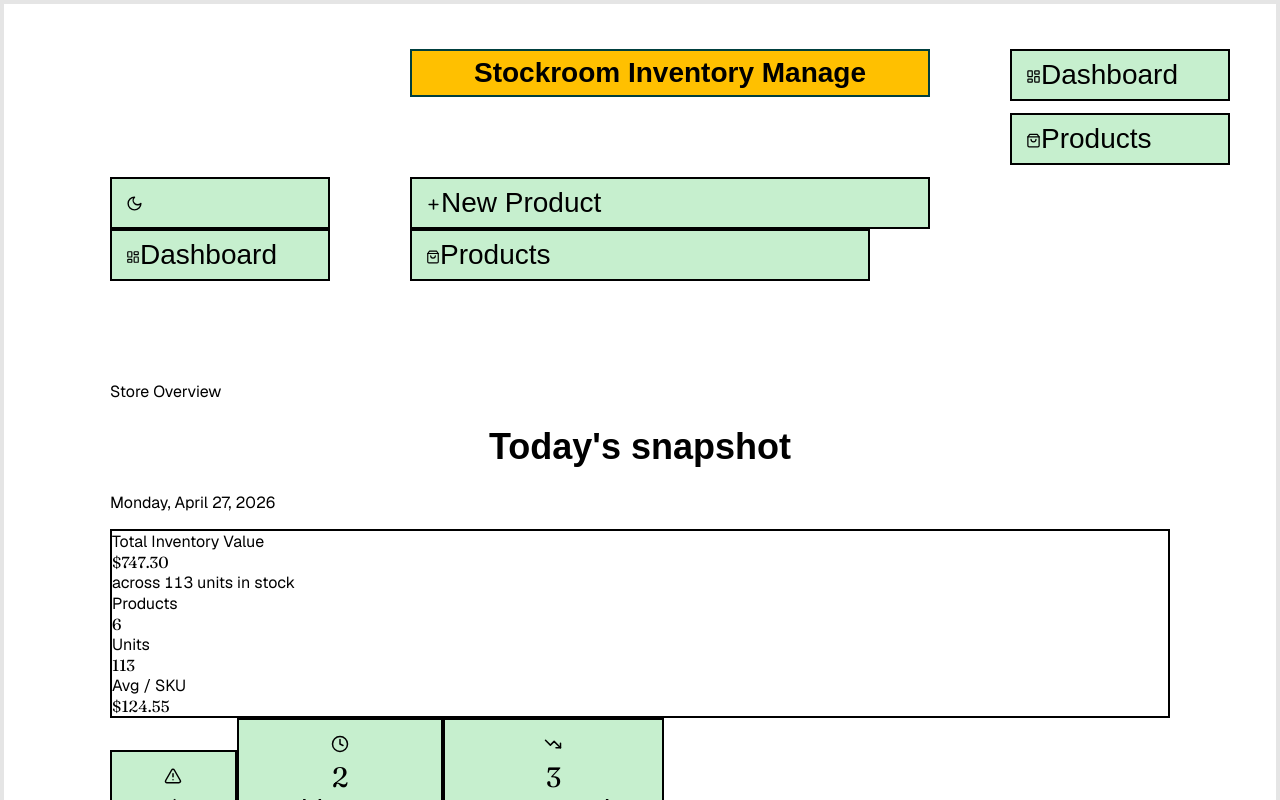
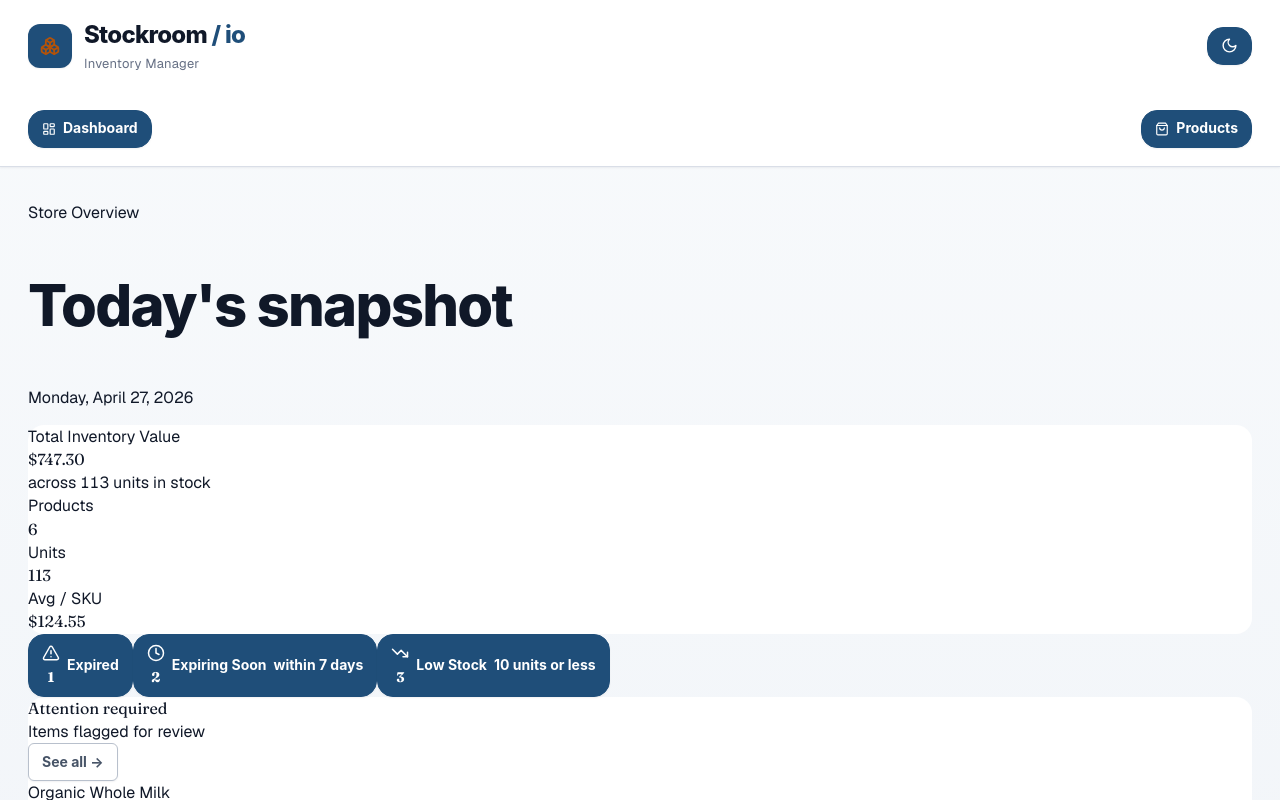
Before and after one commit to bareqsm/-stockroom-io, a React (Vite) app: page / in a window 1280 px wide. Shown: the top 800 px of the page. Built offline with nearby package versions, Linux system fonts and the light colour scheme.

Commit message:
Apply professional business CSS theme

```diff
--- a/src/index.css
+++ b/src/index.css
@@ -1,7 +1,34 @@
-/* Stockroom Inventory Manager - Simple Home Page Style */
+/* Stockroom Inventory Manager - Professional Business Theme */
 
 * {
   box-sizing: border-box;
+}
+
+:root {
+  --bg: #f4f6f8;
+  --surface: #ffffff;
+  --surface-soft: #f9fafb;
+  --border: #d9dee7;
+  --border-strong: #b8c0cc;
+
+  --text: #101828;
+  --muted: #667085;
+  --muted-dark: #475467;
+
+  --primary: #1f4e79;
+  --primary-dark: #173b5c;
+  --primary-soft: #e8f1f8;
+
+  --success: #15803d;
+  --warning: #b45309;
+  --danger: #b42318;
+
+  --radius-sm: 6px;
+  --radius-md: 10px;
+  --radius-lg: 16px;
+
+  --shadow-sm: 0 1px 2px rgba(16, 24, 40, 0.06);
+  --shadow-md: 0 8px 22px rgba(16, 24, 40, 0.08);
 }
 
 html,
@@ -9,249 +36,418 @@ body,
 #root {
   margin: 0;
   min-height: 100%;
-  font-family: Arial, Helvetica, sans-serif;
-  background: #ffffff;
-  color: #000000;
+  font-family: Inter, Arial, Helvetica, sans-serif;
+  background: var(--bg);
+  color: var(--text);
 }
 
 body {
-  border: 4px solid #e5e5e5;
+  min-height: 100vh;
 }
 
-/* Main app container */
+/* App background */
 .min-h-screen {
   min-height: 100vh;
-  background: #ffffff !important;
-  color: #000000 !important;
+  background: linear-gradient(180deg, #f8fafc 0%, #eef2f7 100%) !important;
+  color: var(--text) !important;
 }
 
 /* Header */
 header {
-  border: none !important;
-  background: #ffffff !important;
-  position: static !important;
-  padding-top: 45px;
+  background: rgba(255, 255, 255, 0.96) !important;
+  border-bottom: 1px solid var(--border) !important;
+  box-shadow: var(--shadow-sm) !important;
+  position: sticky !important;
+  top: 0;
+  z-index: 40;
+  backdrop-filter: blur(10px);
 }
 
 header > div {
-  max-width: 1100px !important;
+  max-width: 1280px !important;
   margin: 0 auto !important;
-  padding: 0 20px !important;
-  display: grid !important;
-  grid-template-columns: 220px 1fr 220px !important;
-  align-items: start !important;
-  gap: 80px !important;
+  padding: 18px 28px !important;
+  display: flex !important;
+  align-items: center !important;
+  justify-content: space-between !important;
+  gap: 24px !important;
+  flex-wrap: wrap !important;
 }
 
-/* Logo/title area */
+/* Brand */
 header > div > div:first-child {
-  grid-column: 2;
-  grid-row: 1;
-  justify-content: center !important;
-  text-align: center;
-  background: #ffc000;
-  border: 2px solid #003f3f;
-  padding: 8px 20px;
-  min-width: 520px;
+  display: flex !important;
+  align-items: center !important;
+  gap: 12px !important;
 }
 
-/* Hide logo icon */
 header > div > div:first-child > div:first-child {
-  display: none !important;
+  width: 44px !important;
+  height: 44px !important;
+  border-radius: 12px !important;
+  background: var(--primary) !important;
+  color: #ffffff !important;
+  display: flex !important;
+  align-items: center !important;
+  justify-content: center !important;
+  box-shadow: var(--shadow-sm) !important;
 }
 
-/* App title */
 header .font-display {
-  font-family: Arial, Helvetica, sans-serif !important;
-  font-size: 28px !important;
+  font-family: Inter, Arial, Helvetica, sans-serif !important;
+  font-size: 24px !important;
   font-weight: 800 !important;
-  color: #000000 !important;
-  line-height: 1 !important;
+  letter-spacing: -0.03em !important;
+  color: var(--text) !important;
+  line-height: 1.1 !important;
 }
 
-header .font-display::after {
-  content: " Inventory Manage";
+header .font-display span {
+  color: var(--primary) !important;
 }
 
-header .font-display span,
 header .font-display + div {
-  display: none !important;
+  margin-top: 2px !important;
+  font-size: 13px !important;
+  color: var(--muted) !important;
+  letter-spacing: 0.02em !important;
 }
 
-/* Navigation */
+/* Header navigation */
 nav {
   display: flex !important;
-  flex-direction: column !important;
-  gap: 12px !important;
-  grid-column: 3;
-  grid-row: 1 / span 2;
-  margin-left: 0 !important;
+  align-items: center !important;
+  gap: 8px !important;
+  flex-wrap: wrap !important;
 }
 
-/* Make all header buttons green boxes */
+/* Buttons */
 button,
 label {
-  background: #c6efce !important;
-  color: #000000 !important;
-  border: 2px solid #000000 !important;
-  border-radius: 0 !important;
-  font-size: 28px !important;
-  font-weight: 400 !important;
-  padding: 8px 14px !important;
-  min-height: 52px;
-  box-shadow: none !important;
+  font-family: Inter, Arial, Helvetica, sans-serif !important;
+  border-radius: var(--radius-sm) !important;
+  border: 1px solid var(--border-strong) !important;
+  background: #ffffff !important;
+  color: var(--muted-dark) !important;
+  font-size: 14px !important;
+  font-weight: 700 !important;
+  line-height: 1.2 !important;
+  padding: 9px 13px !important;
+  min-height: 38px !important;
+  box-shadow: var(--shadow-sm) !important;
   cursor: pointer;
+  transition: all 0.15s ease-in-out;
 }
 
 button:hover,
 label:hover {
-  background: #b7e4c1 !important;
+  background: var(--primary-soft) !important;
+  border-color: var(--primary) !important;
+  color: var(--primary-dark) !important;
 }
 
-/* Left file/import/export buttons */
-header > div > div:nth-last-child(2),
-header > div > div:nth-last-child(3) {
-  grid-column: 1;
+button:active,
+label:active {
+  transform: translateY(1px);
 }
 
-/* File upload/import/export area */
-header input[type="file"] {
-  width: 220px;
-  font-size: 20px;
+/* Icon buttons */
+button:has(svg),
+label:has(svg) {
+  display: inline-flex !important;
+  align-items: center !important;
+  justify-content: center !important;
+  gap: 7px !important;
 }
 
-/* Theme button */
-header button[title],
-header button:has(svg) {
-  min-width: 70px;
+/* Important / primary buttons */
+button[class*="bg-"],
+button[type="submit"] {
+  background: var(--primary) !important;
+  border-color: var(--primary) !important;
+  color: #ffffff !important;
 }
 
-/* New product button */
-header button {
-  text-align: left;
+button[class*="bg-"]:hover,
+button[type="submit"]:hover {
+  background: var(--primary-dark) !important;
+  border-color: var(--primary-dark) !important;
 }
 
-/* Search area */
+/* Main layout */
 main {
-  max-width: 1100px !important;
+  max-width: 1280px !important;
   margin: 0 auto !important;
-  padding: 100px 20px 40px !important;
+  padding: 34px 28px 70px !important;
 }
 
-/* Search input */
-input[type="search"],
-input[placeholder*="Search"],
-input {
-  background: #c6efce !important;
-  color: #000000 !important;
-  border: 2px solid #000000 !important;
-  border-radius: 0 !important;
-  font-size: 28px !important;
-  padding: 8px 14px !important;
-  height: 52px;
+/* Headings */
+h1,
+h2,
+h3 {
+  font-family: Inter, Arial, Helvetica, sans-serif !important;
+  color: var(--text) !important;
+  letter-spacing: -0.03em !important;
 }
 
-main input[placeholder*="Search"] {
-  display: block;
-  width: 440px !important;
-  margin: 0 auto 40px auto !important;
+h1 {
+  font-size: clamp(34px, 5vw, 58px) !important;
+  font-weight: 850 !important;
+  line-height: 1.02 !important;
 }
 
-/* Hide decorative dashboard text if you want a simple homepage */
-main h1 {
-  font-family: Arial, Helvetica, sans-serif !important;
-  font-size: 36px !important;
-  font-weight: 700 !important;
-  text-align: center;
+h2 {
+  font-size: 28px !important;
+  font-weight: 800 !important;
 }
 
-/* Cards and panels */
+h3 {
+  font-size: 18px !important;
+  font-weight: 800 !important;
+}
+
+/* Paragraphs and secondary text */
+p,
+span,
+small,
+div {
+  line-height: 1.45;
+}
+
+/* Cards / panels */
 .rounded-2xl,
 .rounded-xl,
-.rounded-lg {
-  border-radius: 0 !important;
+.rounded-lg,
+[class*="rounded"] {
+  border-radius: var(--radius-lg) !important;
 }
 
-.border {
-  border: 2px solid #000000 !important;
+.border,
+[class*="border"] {
+  border-color: var(--border) !important;
 }
 
 .shadow,
-.shadow-lg {
-  box-shadow: none !important;
+.shadow-lg,
+[class*="shadow"] {
+  box-shadow: var(--shadow-md) !important;
 }
 
-/* Dashboard panels */
-main > div {
-  background: #ffffff !important;
+.bg-white,
+[class*="bg-white"],
+main section,
+main article {
+  background: var(--surface) !important;
 }
 
-/* Select boxes */
+/* Dashboard metric cards */
+main [class*="grid"] > div {
+  border-color: var(--border) !important;
+}
+
+/* Inputs */
+input,
+input[type="search"],
+input[type="text"],
+input[type="number"],
+input[type="date"],
+textarea,
 select {
-  background: #c6efce !important;
-  color: #000000 !important;
-  border: 2px solid #000000 !important;
-  border-radius: 0 !important;
-  font-size: 20px !important;
-  padding: 8px 12px !important;
+  font-family: Inter, Arial, Helvetica, sans-serif !important;
+  width: auto;
+  background: #ffffff !important;
+  color: var(--text) !important;
+  border: 1px solid var(--border-strong) !important;
+  border-radius: var(--radius-sm) !important;
+  font-size: 14px !important;
+  padding: 10px 12px !important;
+  min-height: 40px !important;
+  box-shadow: var(--shadow-sm) !important;
+  transition: all 0.15s ease-in-out;
+}
+
+input::placeholder,
+textarea::placeholder {
+  color: #98a2b3 !important;
+}
+
+input:focus,
+textarea:focus,
+select:focus {
+  outline: none !important;
+  border-color: var(--primary) !important;
+  box-shadow: 0 0 0 4px rgba(31, 78, 121, 0.14) !important;
+}
+
+/* Search box */
+input[placeholder*="Search"] {
+  width: 100% !important;
+  max-width: 560px !important;
+}
+
+/* File input */
+input[type="file"] {
+  box-shadow: none !important;
+  border: 1px dashed var(--border-strong) !important;
+  background: var(--surface-soft) !important;
+}
+
+/* Select */
+select {
+  cursor: pointer;
 }
 
 /* Tables */
 table {
-  width: 100%;
-  border-collapse: collapse;
-  font-size: 18px;
+  width: 100% !important;
+  border-collapse: separate !important;
+  border-spacing: 0 !important;
+  background: #ffffff !important;
+  font-size: 14px !important;
+  overflow: hidden !important;
 }
 
-th,
-td {
-  border: 1px solid #000000;
-  padding: 10px;
-  text-align: left;
+thead {
+  background: #f2f4f7 !important;
 }
 
 th {
-  background: #ffc000;
-  font-weight: 700;
+  background: #f2f4f7 !important;
+  color: var(--muted-dark) !important;
+  font-size: 12px !important;
+  font-weight: 800 !important;
+  letter-spacing: 0.04em !important;
+  text-transform: uppercase !important;
+  border-bottom: 1px solid var(--border) !important;
+  padding: 13px 14px !important;
+  text-align: left !important;
 }
 
-/* Modal */
-.fixed {
-  background: rgba(255, 255, 255, 0.95);
+td {
+  color: var(--text) !important;
+  border-bottom: 1px solid #edf0f3 !important;
+  padding: 14px !important;
+  vertical-align: middle !important;
 }
 
+tbody tr:hover td {
+  background: #f8fbfd !important;
+}
+
+/* Table wrapper if present */
+.overflow-x-auto {
+  border-radius: var(--radius-lg) !important;
+  border: 1px solid var(--border) !important;
+  box-shadow: var(--shadow-sm) !important;
+  background: #ffffff !important;
+}
+
+/* Status badges / pills */
+[class*="rounded-full"] {
+  border-radius: 999px !important;
+  font-weight: 700 !important;
+}
+
+/* Alert/status colors */
+[class*="text-red"],
+[class*="text-rose"] {
+  color: var(--danger) !important;
+}
+
+[class*="text-amber"],
+[class*="text-yellow"] {
+  color: var(--warning) !important;
+}
+
+[class*="text-green"],
+[class*="text-emerald"] {
+  color: var(--success) !important;
+}
+
+[class*="text-blue"] {
+  color: var(--primary) !important;
+}
+
+/* Modal overlay */
+.fixed {
+  background: rgba(15, 23, 42, 0.52) !important;
+}
+
+/* Forms / dialogs */
 form,
 [role="dialog"] {
   background: #ffffff !important;
-  color: #000000 !important;
-  border: 2px solid #000000 !important;
-  border-radius: 0 !important;
+  color: var(--text) !important;
+  border: 1px solid var(--border) !important;
+  border-radius: var(--radius-lg) !important;
+  box-shadow: 0 24px 60px rgba(15, 23, 42, 0.22) !important;
 }
 
-/* Mobile responsive */
+/* SVG icons */
+svg {
+  flex-shrink: 0;
+}
+
+/* Keep hidden elements hidden */
+.hidden {
+  display: none !important;
+}
+
+/* Mobile */
 @media (max-width: 900px) {
   header > div {
-    display: flex !important;
-    flex-direction: column !important;
-    gap: 14px !important;
-    align-items: center !important;
+    padding: 16px !important;
+    align-items: stretch !important;
   }
 
   header > div > div:first-child {
-    min-width: 90%;
+    width: 100% !important;
   }
 
   nav {
-    width: 90%;
+    width: 100% !important;
+    display: grid !important;
+    grid-template-columns: 1fr 1fr !important;
+  }
+
+  nav button,
+  nav label {
+    width: 100% !important;
+  }
+
+  main {
+    padding: 24px 16px 50px !important;
+  }
+
+  h1 {
+    font-size: 36px !important;
+  }
+
+  h2 {
+    font-size: 24px !important;
+  }
+
+  table {
+    font-size: 13px !important;
+  }
+
+  th,
+  td {
+    padding: 10px !important;
+  }
+}
+
+/* Small phones */
+@media (max-width: 540px) {
+  nav {
+    grid-template-columns: 1fr !important;
   }
 
   button,
-  label {
-    width: 100%;
-    font-size: 24px !important;
-  }
-
-  main input[placeholder*="Search"] {
-    width: 90% !important;
+  label,
+  input,
+  select,
+  textarea {
+    width: 100% !important;
   }
 }
```
Also changed, not shown: 4 other files (tests, documents, lock files or other folders).
